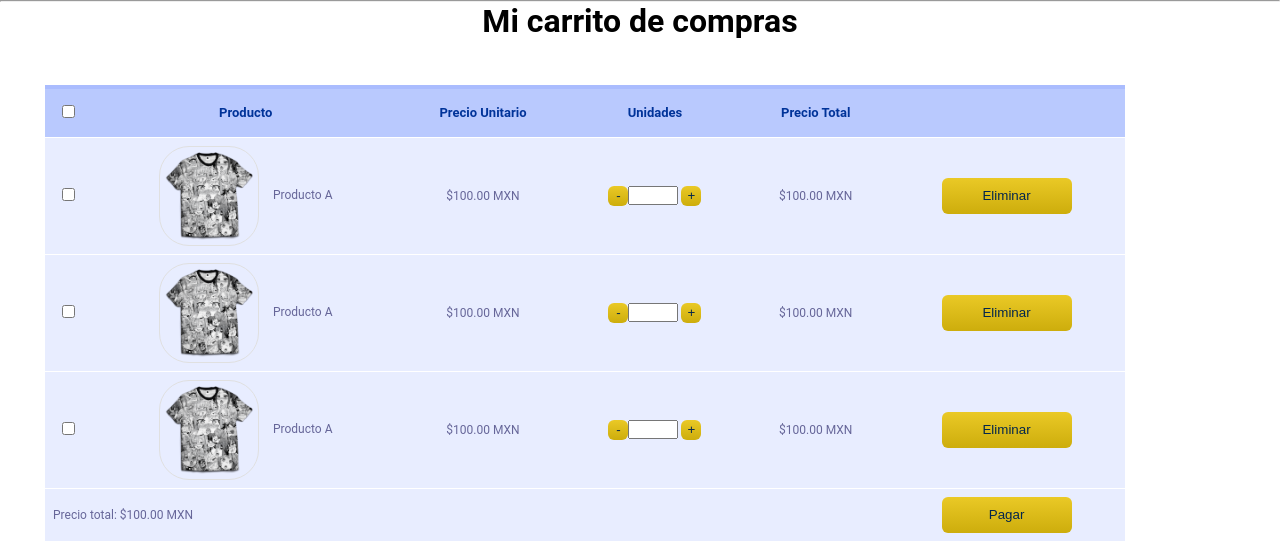
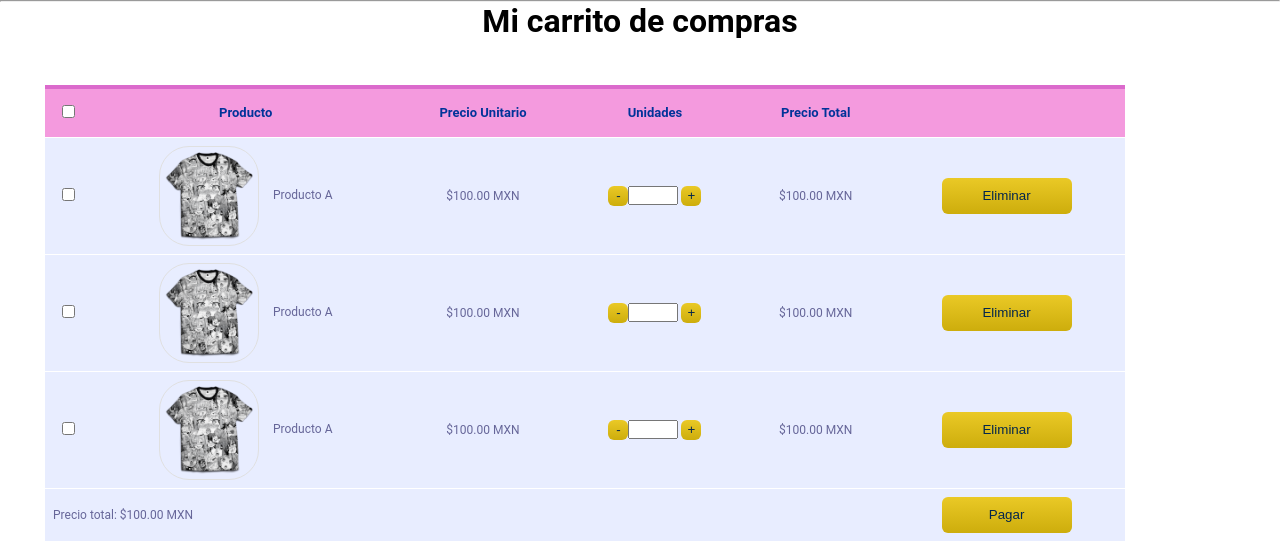
Before and after one commit to eersya/grupo-3-rho-pi-tau, a Node server app: page /carritoDeCompra in a window 1280 px wide. Shown: the top 541 px of the page. Run offline with Node 20, Linux system fonts and the light colour scheme.

Commit message:
correccion de colores

```diff
--- a/sprint2/public/css/carrito.css
+++ b/sprint2/public/css/carrito.css
@@ -25,8 +25,8 @@ th {
     font-size: 13px;
     font-weight: normal;
     padding: 8px;
-    background: #b9c9fe;
-    border-top: 4px solid #aabcfe;
+    background: #f49ade;
+    border-top: 4px solid #db6acc;
     border-bottom: 1px solid #fff;
     color: #039;
     font-weight: bold;
```
